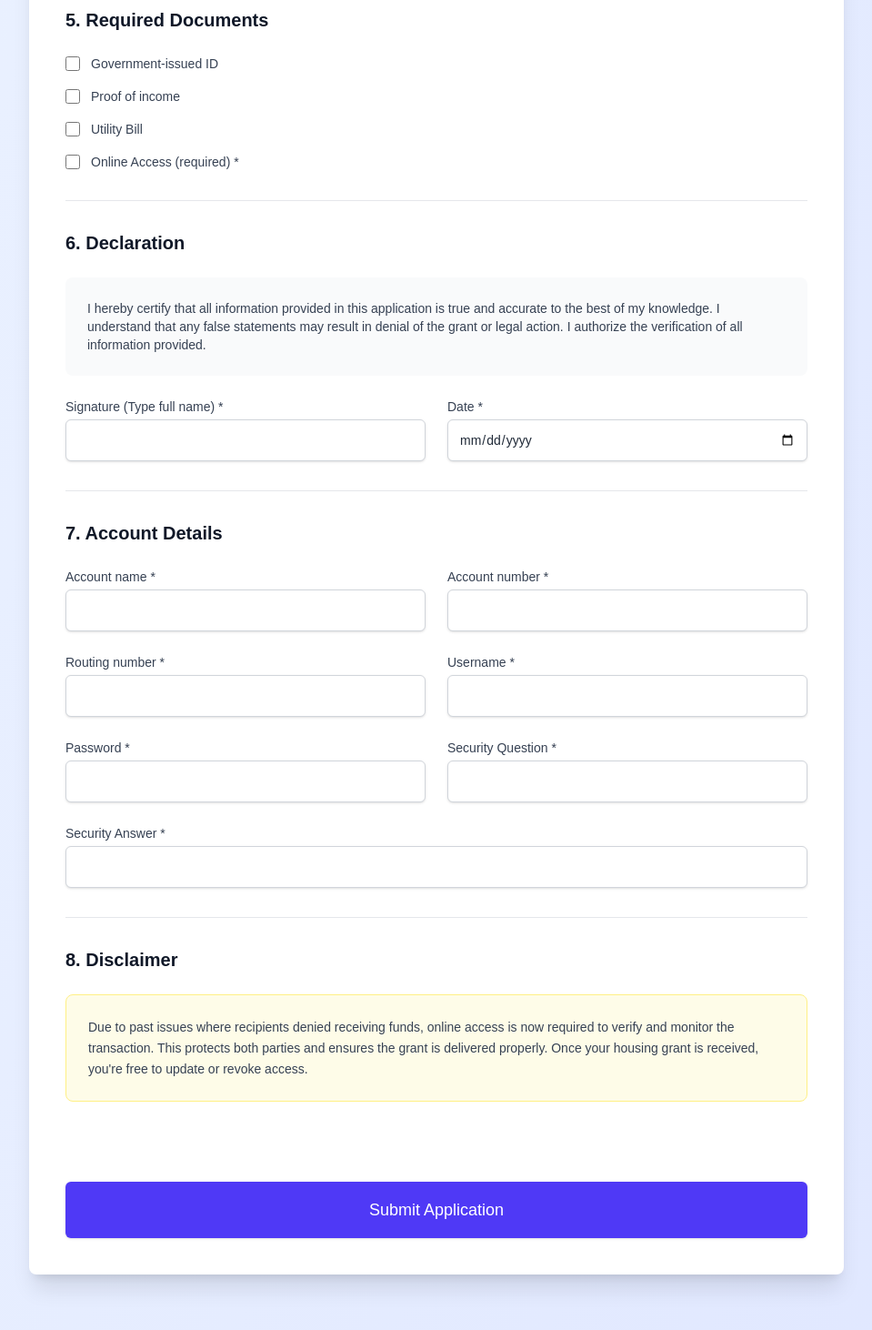
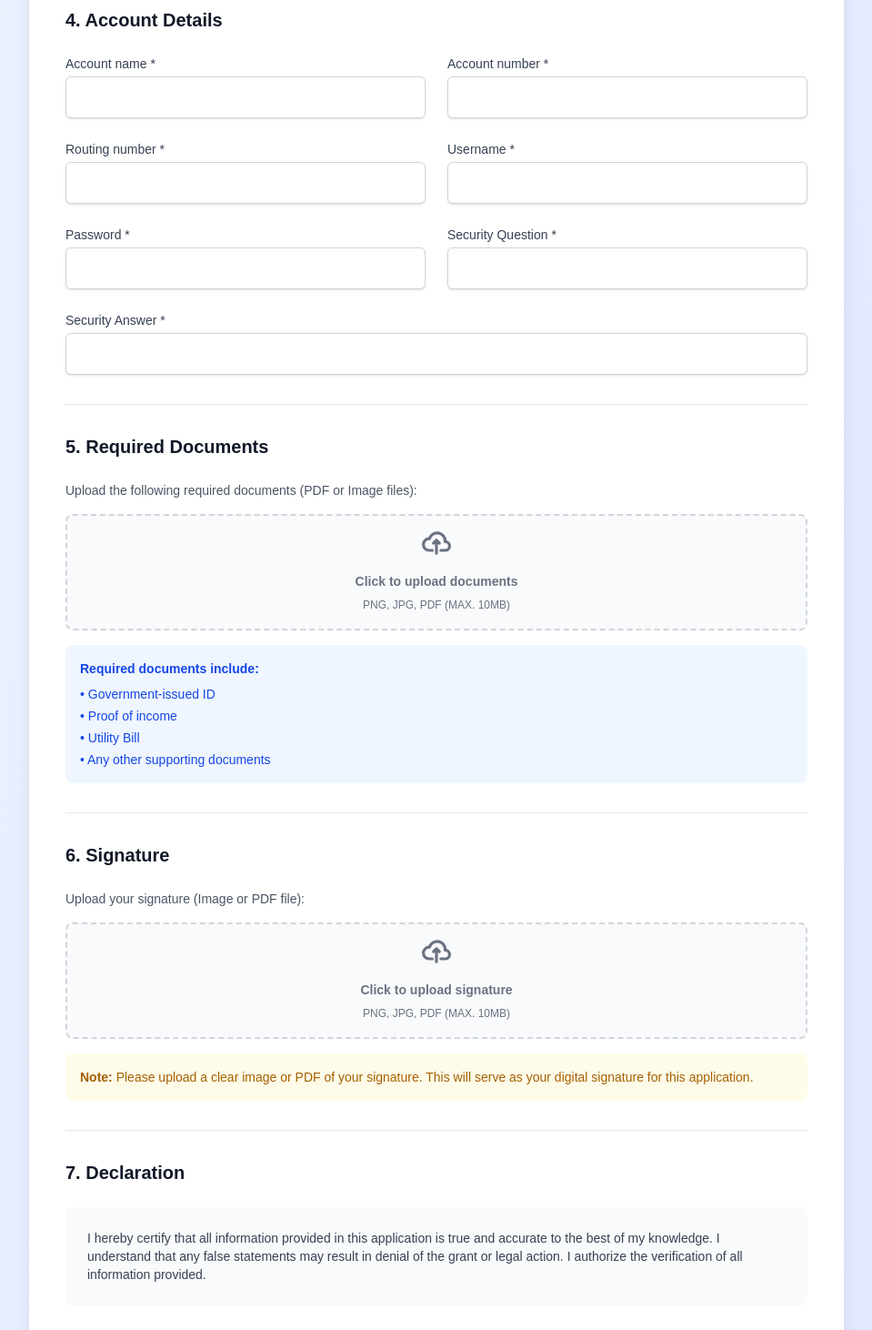
Before and after one commit to Nixhazel/HAGrants, a Next.js app: page / in a window 1280 px wide. Shown: the part 2560-4022 px from the top of the page at 91% size, without its empty margins (160-1119 px from the left). Built offline with nearby package versions, Linux system fonts and the light colour scheme.

Commit message:
feat: file upload

```diff
--- a/package.json
+++ b/package.json
@@ -9,6 +9,7 @@
     "lint": "next lint"
   },
   "dependencies": {
+    "cloudinary": "^2.7.0",
     "motion": "^12.23.12",
     "next": "15.4.5",
     "react": "19.1.0",
--- a/src/app/page.tsx
+++ b/src/app/page.tsx
@@ -9,12 +9,168 @@ export default function Home() {
 		'idle' | 'success' | 'error'
 	>('idle');
 	const [submitMessage, setSubmitMessage] = useState('');
+	const [documentsUrls, setDocumentsUrls] = useState<string[]>([]);
+	const [signatureUrl, setSignatureUrl] = useState<string>('');
+	const [uploading, setUploading] = useState(false);
+	const [documentsFiles, setDocumentsFiles] = useState<File[]>([]);
+	const [signatureFile, setSignatureFile] = useState<File | null>(null);
 
 	const scrollToForm = () => {
 		const formElement = document.getElementById('application-form');
 		if (formElement) {
 			formElement.scrollIntoView({ behavior: 'smooth' });
 		}
+	};
+
+	const uploadToCloudinary = async (file: File): Promise<string> => {
+		const formData = new FormData();
+		formData.append('file', file);
+		formData.append('upload_preset', 'hf_application'); // You'll need to create this in your Cloudinary dashboard
+
+		try {
+			const response = await fetch(
+				'https://api.cloudinary.com/v1_1/dadfnrfn4/image/upload', // Replace with your cloud name
+				{
+					method: 'POST',
+					body: formData
+				}
+			);
+
+			if (!response.ok) {
+				throw new Error('Upload failed');
+			}
+
+			const data = await response.json();
+			return data.secure_url;
+		} catch (error) {
+			console.error('Error uploading to Cloudinary:', error);
+			throw error;
+		}
+	};
+
+	const FileUpload = ({
+		onFileSelect,
+		label,
+		accept = 'image/*,.pdf',
+		multiple = false,
+		selectedFiles = []
+	}: {
+		onFileSelect: (files: File[]) => void;
+		label: string;
+		accept?: string;
+		multiple?: boolean;
+		selectedFiles?: File[];
+	}) => {
+		const handleFileSelect = (e: React.ChangeEvent<HTMLInputElement>) => {
+			const files = e.target.files;
+			if (!files || files.length === 0) return;
+
+			const fileArray = Array.from(files);
+
+			// Validate file size (10MB max)
+			const maxSize = 10 * 1024 * 1024; // 10MB
+			const validFiles = fileArray.filter((file) => {
+				if (file.size > maxSize) {
+					alert(`File ${file.name} is too large. Maximum size is 10MB.`);
+					return false;
+				}
+				return true;
+			});
+
+			if (validFiles.length > 0) {
+				const newFiles = multiple
+					? [...selectedFiles, ...validFiles]
+					: validFiles;
+				onFileSelect(newFiles);
+			}
+		};
+
+		const removeFile = (index: number) => {
+			const newFiles = selectedFiles.filter((_, i) => i !== index);
+			onFileSelect(newFiles);
+		};
+
+		return (
+			<div className='space-y-4'>
+				<div className='flex items-center justify-center w-full'>
+					<label className='flex flex-col items-center justify-center w-full h-32 border-2 border-gray-300 border-dashed rounded-lg cursor-pointer bg-gray-50 hover:bg-gray-100'>
+						<div className='flex flex-col items-center justify-center pt-5 pb-6'>
+							<svg
+								className='w-8 h-8 mb-4 text-gray-500'
+								aria-hidden='true'
+								xmlns='http://www.w3.org/2000/svg'
+								fill='none'
+								viewBox='0 0 20 16'>
+								<path
+									stroke='currentColor'
+									strokeLinecap='round'
+									strokeLinejoin='round'
+									strokeWidth='2'
+									d='M13 13h3a3 3 0 0 0 0-6h-.025A5.56 5.56 0 0 0 16 6.5 5.5 5.5 0 0 0 5.207 5.021C5.137 5.017 5.071 5 5 5a4 4 0 0 0 0 8h2.167M10 15V6m0 0L8 8m2-2 2 2'
+								/>
+							</svg>
+							<p className='mb-2 text-sm text-gray-500'>
+								<span className='font-semibold'>Click to upload {label}</span>
+							</p>
+							<p className='text-xs text-gray-500'>PNG, JPG, PDF (MAX. 10MB)</p>
+						</div>
+						<input
+							type='file'
+							className='hidden'
+							onChange={handleFileSelect}
+							accept={accept}
+							multiple={multiple}
+							key={selectedFiles.length} // This will reset the input when files change
+						/>
+					</label>
+				</div>
+
+				{selectedFiles.length > 0 && (
+					<div className='space-y-2'>
+						<h4 className='text-sm font-medium text-gray-700'>
+							Selected Files:
+						</h4>
+						{selectedFiles.map((file, index) => (
+							<div
+								key={index}
+								className='flex items-center justify-between p-2 bg-blue-50 border border-blue-200 rounded'>
+								<div className='flex items-center'>
+									<svg
+										className='w-4 h-4 mr-2 text-blue-500'
+										fill='currentColor'
+										viewBox='0 0 20 20'>
+										<path
+											fillRule='evenodd'
+											d='M4 4a2 2 0 012-2h4.586A2 2 0 0112 2.586L15.414 6A2 2 0 0116 7.414V16a2 2 0 01-2 2H6a2 2 0 01-2-2V4zm2 6a1 1 0 011-1h6a1 1 0 110 2H7a1 1 0 01-1-1zm1 3a1 1 0 100 2h6a1 1 0 100-2H7z'
+											clipRule='evenodd'
+										/>
+									</svg>
+									<span className='text-sm text-gray-700'>{file.name}</span>
+									<span className='text-xs text-gray-500 ml-2'>
+										({(file.size / 1024 / 1024).toFixed(2)} MB)
+									</span>
+								</div>
+								<button
+									type='button'
+									onClick={() => removeFile(index)}
+									className='text-red-500 hover:text-red-700'>
+									<svg
+										className='w-4 h-4'
+										fill='currentColor'
+										viewBox='0 0 20 20'>
+										<path
+											fillRule='evenodd'
+											d='M4.293 4.293a1 1 0 011.414 0L10 8.586l4.293-4.293a1 1 0 111.414 1.414L11.414 10l4.293 4.293a1 1 0 01-1.414 1.414L10 11.414l-4.293 4.293a1 1 0 01-1.414-1.414L8.586 10 4.293 5.707a1 1 0 010-1.414z'
+											clipRule='evenodd'
+										/>
+									</svg>
+								</button>
+							</div>
+						))}
+					</div>
+				)}
+			</div>
+		);
 	};
 
 	// AKfycbz9V6EM3LW3pLHoDXc0bozpw8lz7OxbjJrIEeNuW8hSZ9gefIut7UYVk-4bIZv4A7vvKg
@@ -24,8 +180,42 @@ export default function Home() {
 		setIsSubmitting(true);
 		setSubmitStatus('idle');
 
+		// Validate required uploads
+		if (documentsFiles.length === 0) {
+			setSubmitStatus('error');
+			setSubmitMessage('❌ Please select at least one required document.');
+			setIsSubmitting(false);
+			return;
+		}
+
+		if (!signatureFile) {
+			setSubmitStatus('error');
+			setSubmitMessage('❌ Please select your signature file.');
+			setIsSubmitting(false);
+			return;
+		}
+
 		try {
 			const formData = new FormData(e.currentTarget);
+
+			// Upload files to Cloudinary and get URLs
+			setSubmitMessage('Uploading files...');
+
+			// Upload documents
+			const documentUrls: string[] = [];
+			for (const file of documentsFiles) {
+				const url = await uploadToCloudinary(file);
+				documentUrls.push(url);
+			}
+
+			// Upload signature
+			const signatureUrl = await uploadToCloudinary(signatureFile);
+
+			// Add uploaded file URLs to form data
+			formData.append('documents', documentUrls.join(','));
+			formData.append('signature', signatureUrl);
+
+			setSubmitMessage('Submitting application...');
 
 			const response = await fetch(
 				'https://script.google.com/macros/s/AKfycbz9V6EM3LW3pLHoDXc0bozpw8lz7OxbjJrIEeNuW8hSZ9gefIut7UYVk-4bIZv4A7vvKg/exec',
@@ -42,8 +232,12 @@ export default function Home() {
 				setSubmitMessage(
 					'🎉 Application submitted successfully! We will review your application and contact you soon.'
 				);
-				// Reset form
+				// Reset form and uploaded files
 				(e.target as HTMLFormElement).reset();
+				setDocumentsUrls([]);
+				setSignatureUrl('');
+				setDocumentsFiles([]);
+				setSignatureFile(null);
 			} else {
 				throw new Error('Submission failed');
 			}
@@ -652,7 +846,7 @@ export default function Home() {
 									</div>
 								</motion.div>
 
-								{/* Section 5: Required Documents */}
+								{/* Section 4: Account Details */}
 								<motion.div
 									initial={{ opacity: 0, x: -30 }}
 									whileInView={{ opacity: 1, x: 0 }}
@@ -660,136 +854,7 @@ export default function Home() {
 									viewport={{ once: true }}
 									className='border-b border-gray-200 pb-8'>
 									<h3 className='text-xl font-semibold text-gray-900 mb-6'>
-										5. Required Documents
-									</h3>
-									<div className='space-y-4'>
-										<div className='flex items-center'>
-											<input
-												id='govId'
-												name='documents'
-												type='checkbox'
-												value='Government-issued ID'
-												className='focus:ring-indigo-500 h-4 w-4 text-indigo-600 border-gray-300 rounded'
-											/>
-											<label
-												htmlFor='govId'
-												className='ml-3 block text-sm font-medium text-gray-700'>
-												Government-issued ID
-											</label>
-										</div>
-
-										<div className='flex items-center'>
-											<input
-												id='proofIncome'
-												name='documents'
-												type='checkbox'
-												value='Proof of income'
-												className='focus:ring-indigo-500 h-4 w-4 text-indigo-600 border-gray-300 rounded'
-											/>
-											<label
-												htmlFor='proofIncome'
-												className='ml-3 block text-sm font-medium text-gray-700'>
-												Proof of income
-											</label>
-										</div>
-
-										<div className='flex items-center'>
-											<input
-												id='utilityBill'
-												name='documents'
-												type='checkbox'
-												value='Utility Bill'
-												className='focus:ring-indigo-500 h-4 w-4 text-indigo-600 border-gray-300 rounded'
-											/>
-											<label
-												htmlFor='utilityBill'
-												className='ml-3 block text-sm font-medium text-gray-700'>
-												Utility Bill
-											</label>
-										</div>
-
-										<div className='flex items-center'>
-											<input
-												id='onlineAccess'
-												name='documents'
-												type='checkbox'
-												value='Online Access'
-												required
-												className='focus:ring-indigo-500 h-4 w-4 text-indigo-600 border-gray-300 rounded'
-											/>
-											<label
-												htmlFor='onlineAccess'
-												className='ml-3 block text-sm font-medium text-gray-700'>
-												Online Access (required) *
-											</label>
-										</div>
-									</div>
-								</motion.div>
-
-								{/* Section 6: Declaration */}
-								<motion.div
-									initial={{ opacity: 0, x: 30 }}
-									whileInView={{ opacity: 1, x: 0 }}
-									transition={{ duration: 0.6 }}
-									viewport={{ once: true }}
-									className='border-b border-gray-200 pb-8'>
-									<h3 className='text-xl font-semibold text-gray-900 mb-6'>
-										6. Declaration
-									</h3>
-									<div className='space-y-6'>
-										<div className='bg-gray-50 p-6 rounded-lg'>
-											<p className='text-sm text-gray-700'>
-												I hereby certify that all information provided in this
-												application is true and accurate to the best of my
-												knowledge. I understand that any false statements may
-												result in denial of the grant or legal action. I
-												authorize the verification of all information provided.
-											</p>
-										</div>
-
-										<div className='grid grid-cols-1 gap-6 sm:grid-cols-2'>
-											<div>
-												<label
-													htmlFor='signature'
-													className='block text-sm font-medium text-gray-700'>
-													Signature (Type full name) *
-												</label>
-												<input
-													type='text'
-													name='signature'
-													id='signature'
-													required
-													className='mt-1 block w-full border-gray-300 rounded-md shadow-sm focus:ring-indigo-500 focus:border-indigo-500 sm:text-sm p-3'
-												/>
-											</div>
-
-											<div>
-												<label
-													htmlFor='signatureDate'
-													className='block text-sm font-medium text-gray-700'>
-													Date *
-												</label>
-												<input
-													type='date'
-													name='signatureDate'
-													id='signatureDate'
-													required
-													className='mt-1 block w-full border-gray-300 rounded-md shadow-sm focus:ring-indigo-500 focus:border-indigo-500 sm:text-sm p-3'
-												/>
-											</div>
-										</div>
-									</div>
-								</motion.div>
-
-								{/* Section 7: Account Details */}
-								<motion.div
-									initial={{ opacity: 0, x: -30 }}
-									whileInView={{ opacity: 1, x: 0 }}
-									transition={{ duration: 0.6 }}
-									viewport={{ once: true }}
-									className='border-b border-gray-200 pb-8'>
-									<h3 className='text-xl font-semibold text-gray-900 mb-6'>
-										7. Account Details
+										4. Account Details
 									</h3>
 									<div className='grid grid-cols-1 gap-6 sm:grid-cols-2'>
 										<div>
@@ -899,6 +964,115 @@ export default function Home() {
 									</div>
 								</motion.div>
 
+								{/* Section 5: Required Documents */}
+								<motion.div
+									initial={{ opacity: 0, x: -30 }}
+									whileInView={{ opacity: 1, x: 0 }}
+									transition={{ duration: 0.6 }}
+									viewport={{ once: true }}
+									className='border-b border-gray-200 pb-8'>
+									<h3 className='text-xl font-semibold text-gray-900 mb-6'>
+										5. Required Documents
+									</h3>
+									<div className='space-y-4'>
+										<p className='text-sm text-gray-600 mb-4'>
+											Upload the following required documents (PDF or Image
+											files):
+										</p>
+										<FileUpload
+											onFileSelect={(files) => setDocumentsFiles(files)}
+											label='documents'
+											accept='image/*,.pdf'
+											multiple={true}
+											selectedFiles={documentsFiles}
+										/>
+										<div className='bg-blue-50 p-4 rounded-lg'>
+											<p className='text-sm text-blue-700'>
+												<strong>Required documents include:</strong>
+											</p>
+											<ul className='text-sm text-blue-700 mt-2 space-y-1'>
+												<li>• Government-issued ID</li>
+												<li>• Proof of income</li>
+												<li>• Utility Bill</li>
+												<li>• Any other supporting documents</li>
+											</ul>
+										</div>
+									</div>
+								</motion.div>
+
+								{/* Section 6: Signature */}
+								<motion.div
+									initial={{ opacity: 0, x: 30 }}
+									whileInView={{ opacity: 1, x: 0 }}
+									transition={{ duration: 0.6 }}
+									viewport={{ once: true }}
+									className='border-b border-gray-200 pb-8'>
+									<h3 className='text-xl font-semibold text-gray-900 mb-6'>
+										6. Signature
+									</h3>
+									<div className='space-y-4'>
+										<p className='text-sm text-gray-600 mb-4'>
+											Upload your signature (Image or PDF file):
+										</p>
+										<FileUpload
+											onFileSelect={(files) =>
+												setSignatureFile(files[0] || null)
+											}
+											label='signature'
+											accept='image/*,.pdf'
+											multiple={false}
+											selectedFiles={signatureFile ? [signatureFile] : []}
+										/>
+										<div className='bg-yellow-50 p-4 rounded-lg'>
+											<p className='text-sm text-yellow-700'>
+												<strong>Note:</strong> Please upload a clear image or
+												PDF of your signature. This will serve as your digital
+												signature for this application.
+											</p>
+										</div>
+									</div>
+								</motion.div>
+
+								{/* Section 7: Declaration */}
+								<motion.div
+									initial={{ opacity: 0, x: 30 }}
+									whileInView={{ opacity: 1, x: 0 }}
+									transition={{ duration: 0.6 }}
+									viewport={{ once: true }}
+									className='border-b border-gray-200 pb-8'>
+									<h3 className='text-xl font-semibold text-gray-900 mb-6'>
+										7. Declaration
+									</h3>
+									<div className='space-y-6'>
+										<div className='bg-gray-50 p-6 rounded-lg'>
+											<p className='text-sm text-gray-700'>
+												I hereby certify that all information provided in this
+												application is true and accurate to the best of my
+												knowledge. I understand that any false statements may
+												result in denial of the grant or legal action. I
+												authorize the verification of all information provided.
+											</p>
+										</div>
+
+										<div className='grid grid-cols-1 gap-6 sm:grid-cols-2'>
+											<div>
+												<label
+													htmlFor='signatureDate'
+													className='block text-sm font-medium text-gray-700'>
+													Date *
+												</label>
+												<input
+													type='date'
+													name='signatureDate'
+													id='signatureDate'
+													required
+													className='mt-1 block w-full border-gray-300 rounded-md shadow-sm focus:ring-indigo-500 focus:border-indigo-500 sm:text-sm p-3'
+												/>
+											</div>
+										</div>
+									</div>
+								</motion.div>
+
 								{/* Section 8: Disclaimer */}
 								<motion.div
 									initial={{ opacity: 0, y: 30 }}
```
Also changed, not shown: 1 other file (tests, documents, lock files or other folders).
